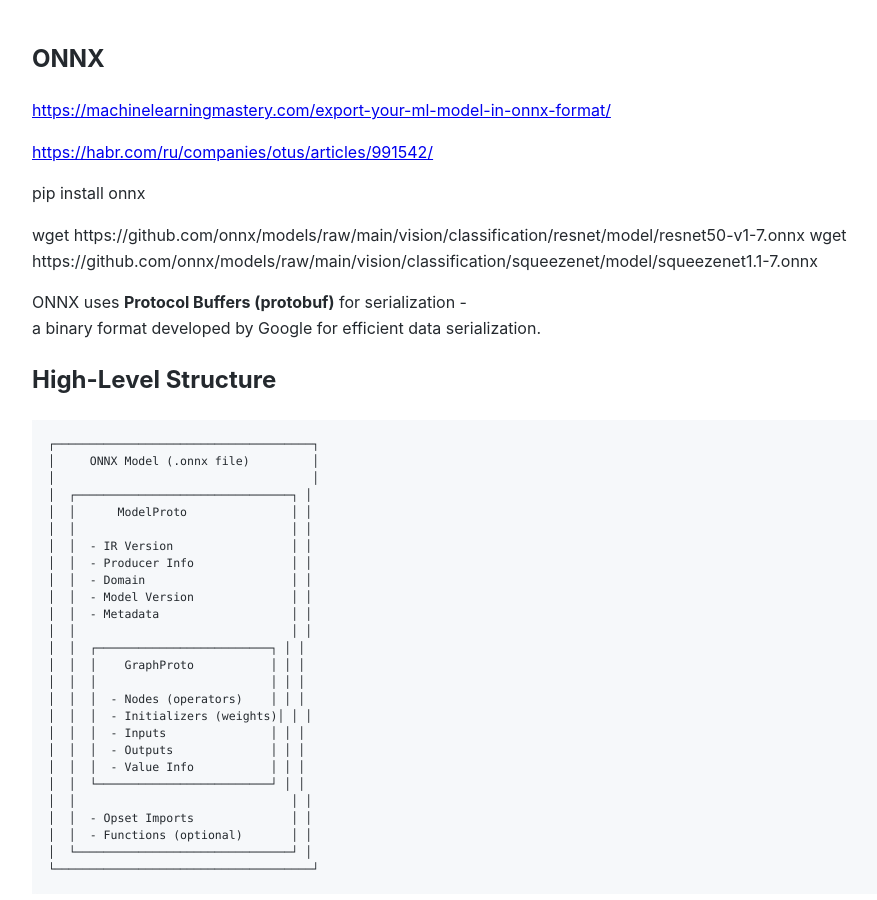
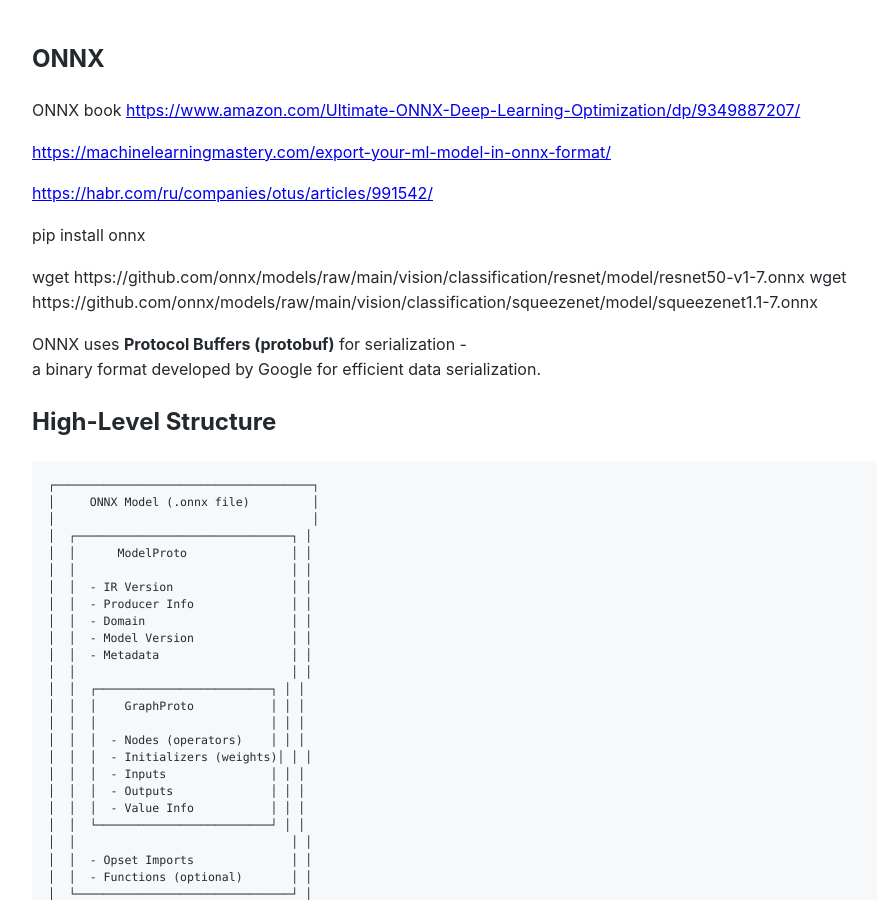
Before and after one commit to Michael-Lubinsky/michael-lubinsky.github.com, a Jekyll site: the page built from ml/onnx.md, in a window 1280 px wide and 900 px high. Shown: the whole window, without its empty margins (158-1035 px from the left). Built offline with Jekyll 4.4.1, drawn with Linux system fonts in a browser that asks for light colours; our own code applies the rules of GitHub Pages for plain Markdown files.

Commit message:
Update onnx.md

```diff
--- a/ml/onnx.md
+++ b/ml/onnx.md
@@ -1,4 +1,7 @@
 ## ONNX
+
+ ONNX book
+<https://www.amazon.com/Ultimate-ONNX-Deep-Learning-Optimization/dp/9349887207/>
 
 <https://machinelearningmastery.com/export-your-ml-model-in-onnx-format/>
 
```
